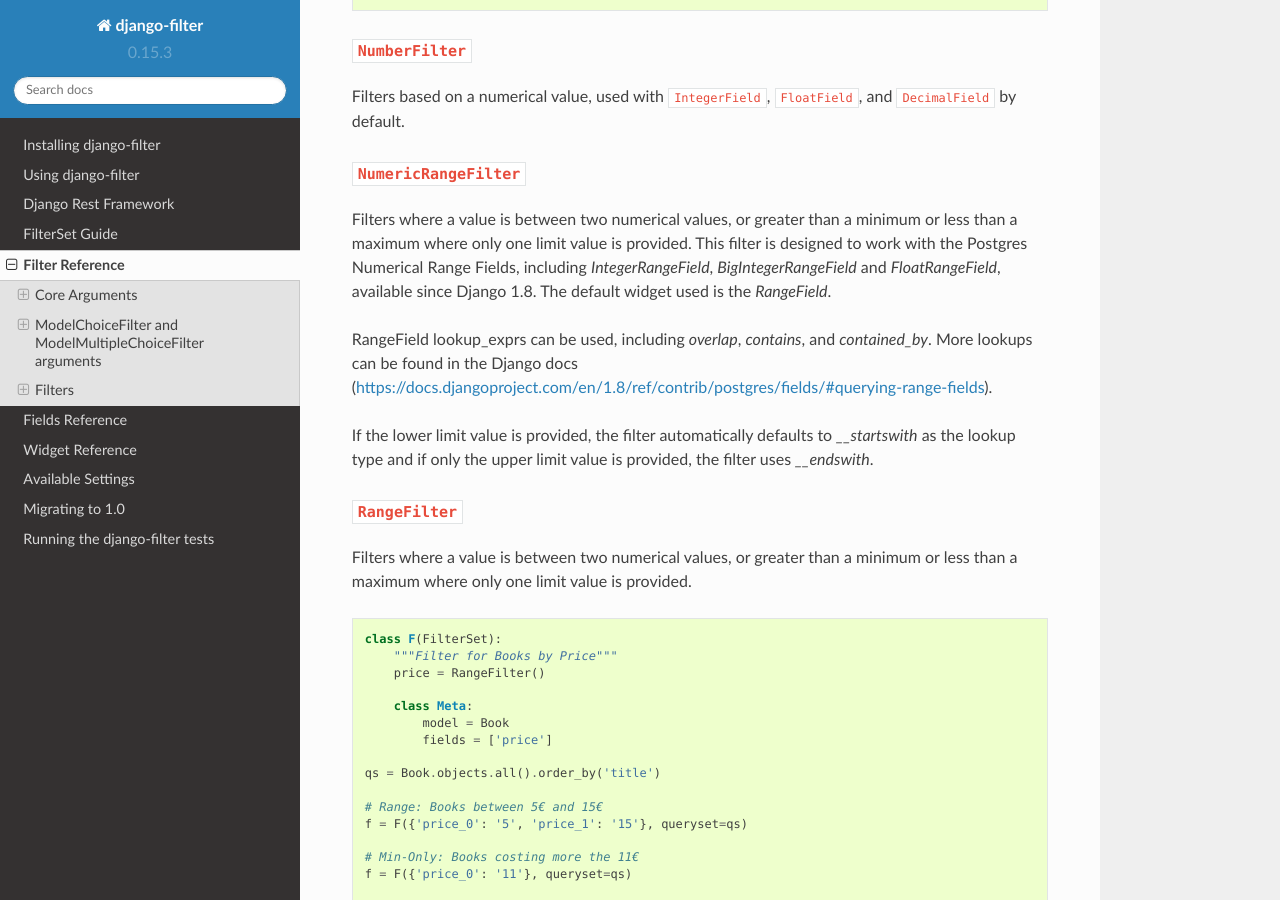
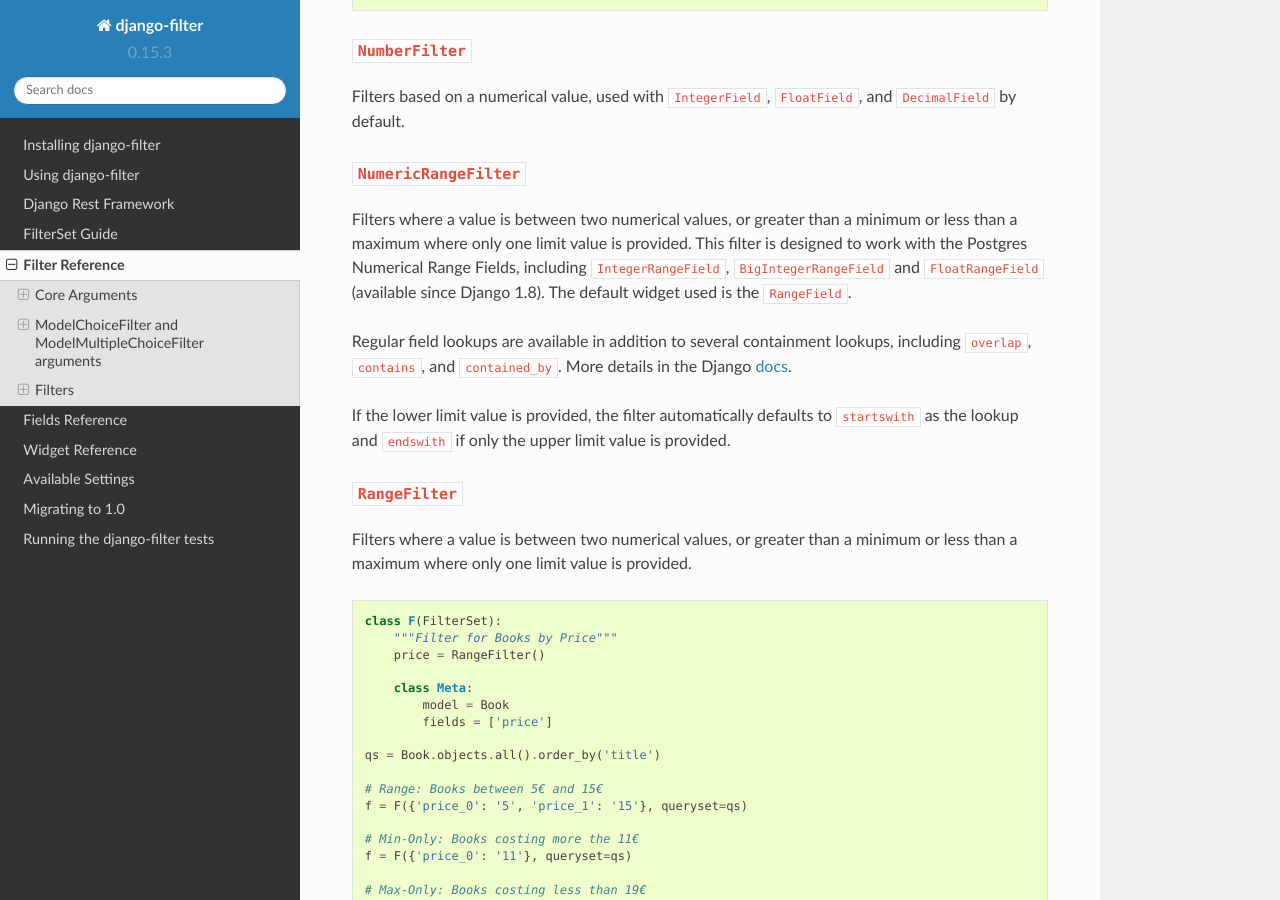
Before and after one commit to carltongibson/django-filter, a Sphinx documentation site: the page built from docs/ref/filters.txt, in a window 1280 px wide and 900 px high, scrolled down 7854 px. Built offline with Sphinx 7.4.7 and the Read the Docs theme 2.0.0, drawn with Linux system fonts in a browser that asks for light colours.

Commit message:
Fix formatting issues w/ numeric range docs

```diff
--- a/docs/ref/filters.txt
+++ b/docs/ref/filters.txt
@@ -297,7 +297,8 @@
 ``IsoDateTimeFilter``
 ~~~~~~~~~~~~~~~~~~~~~
 
-Uses ``IsoDateTimeField`` to support filtering on ISO 8601 formatted dates, as are often used in APIs, and are employed by default by Django REST Framework.
+Uses ``IsoDateTimeField`` to support filtering on ISO 8601 formatted dates, as are often
+used in APIs, and are employed by default by Django REST Framework.
 
 Example::
 
@@ -423,15 +424,18 @@
 ~~~~~~~~~~~~~~~~~~~~~~
 
 Filters where a value is between two numerical values, or greater than a minimum or less
-than a maximum where only one limit value is provided. This filter is designed to work with
-the Postgres Numerical Range Fields, including `IntegerRangeField`, `BigIntegerRangeField` and `FloatRangeField`,
-available since Django 1.8. The default widget used is the `RangeField`.
+than a maximum where only one limit value is provided. This filter is designed to work
+with the Postgres Numerical Range Fields, including ``IntegerRangeField``,
+``BigIntegerRangeField`` and ``FloatRangeField`` (available since Django 1.8). The default
+widget used is the ``RangeField``.
 
-RangeField lookup_exprs can be used, including `overlap`, `contains`, and `contained_by`. More lookups can be
-found in the Django docs (https://docs.djangoproject.com/en/1.8/ref/contrib/postgres/fields/#querying-range-fields).
+Regular field lookups are available in addition to several containment lookups, including
+``overlap``, ``contains``, and ``contained_by``. More details in the Django `docs`__.
 
-If the lower limit value is provided, the filter automatically defaults to `__startswith` as the lookup
-type and if only the upper limit value is provided, the filter uses `__endswith`.
+__ https://docs.djangoproject.com/en/1.8/ref/contrib/postgres/fields/#querying-range-fields
+
+If the lower limit value is provided, the filter automatically defaults to ``startswith``
+as the lookup and ``endswith`` if only the upper limit value is provided.
 
 ``RangeFilter``
 ~~~~~~~~~~~~~~~
--- a/docs/usage.txt
+++ b/docs/usage.txt
@@ -269,7 +269,7 @@
 
 
 Filtering the related queryset for ``ModelChoiceFilter``
-"""""""""""""""""""""""""""""""""""""""""""""""""""""""
+""""""""""""""""""""""""""""""""""""""""""""""""""""""""
 
 The ``queryset`` argument for ``ModelChoiceFilter`` and ``ModelMultipleChoiceFilter``
 supports callable behavior. If a callable is passed, it will be invoked with the
```
